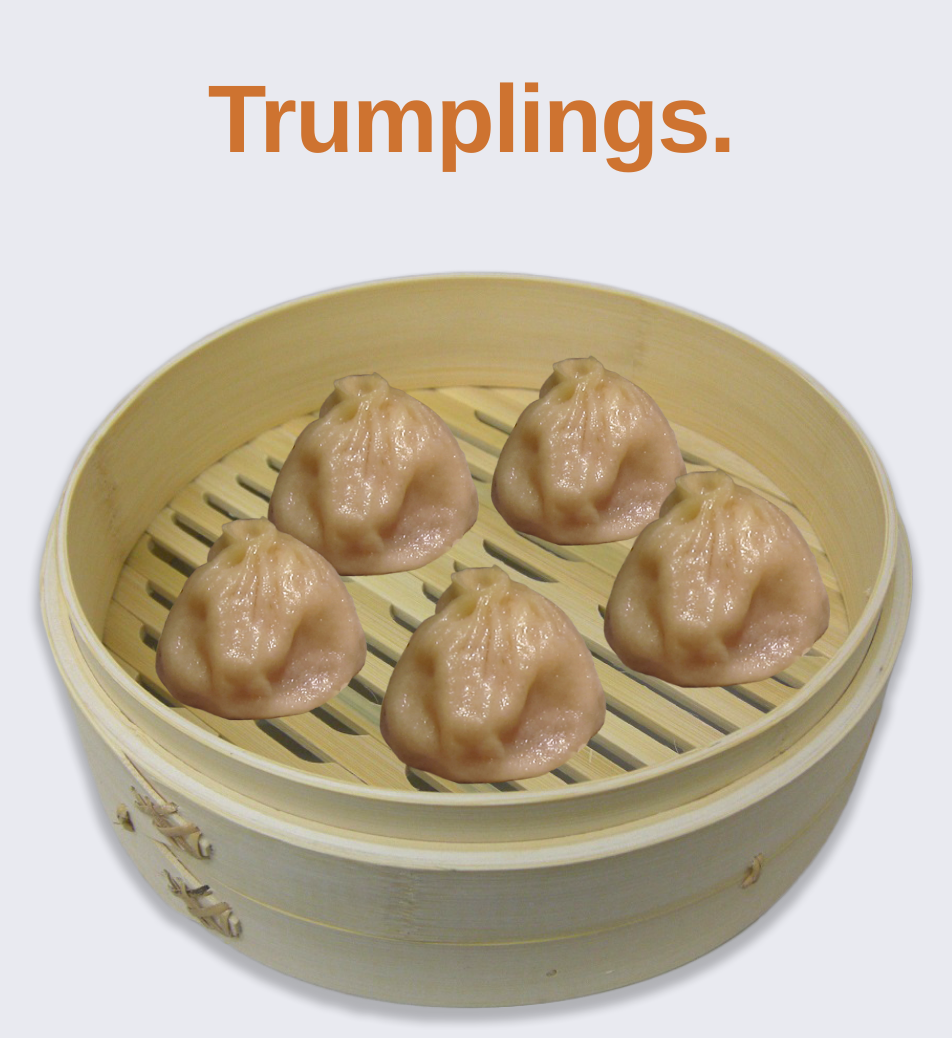
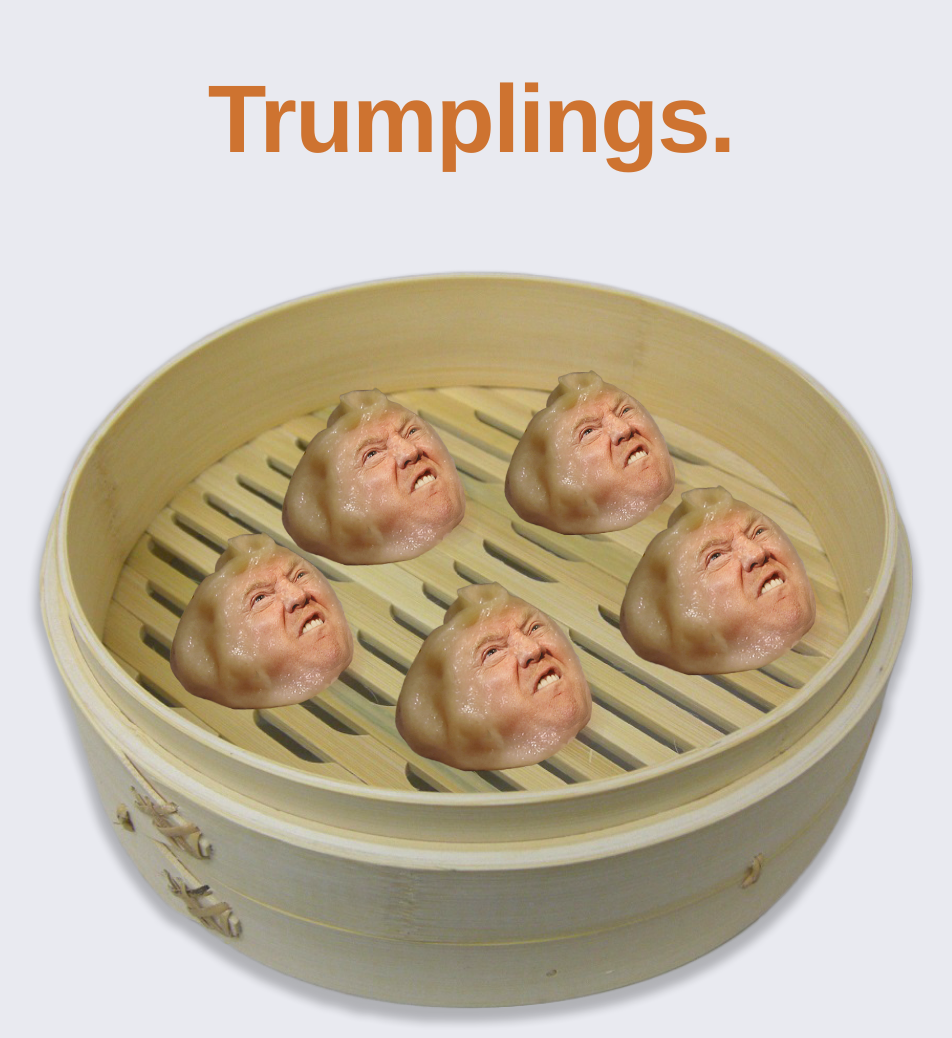
Before and after one commit to theadamparker/trumplings, a Jekyll site: the page built from index.html, in a window 1280 px wide. Shown: the whole page, without its empty margins (169-1121 px from the left). Built offline with Jekyll 4.4.1, drawn with Linux system fonts in a browser that asks for light colours; nearby versions of some CDN libraries.

Commit message:
Replaced the dumps with trumps

```diff
--- a/_layouts/default.html
+++ b/_layouts/default.html
@@ -1,11 +1,11 @@
 {% include head.html %}
   <h1 class="title">Trumplings.</h1>
   <div class="steamwrap">
-    <img id="uno" class="trumpling" src="{{ site.baseurl }}/img/dumpling.png" />
-    <img id="dos" class="trumpling" src="{{ site.baseurl }}/img/dumpling.png" />
-    <img id="tres" class="trumpling" src="{{ site.baseurl }}/img/dumpling.png" />
-    <img id="cuatro" class="trumpling" src="{{ site.baseurl }}/img/dumpling.png" />
-    <img id="cinco" class="trumpling" src="{{ site.baseurl }}/img/dumpling.png" />
+    <img id="uno" class="trumpling" src="{{ site.baseurl }}/img/trumpling.png" />
+    <img id="dos" class="trumpling" src="{{ site.baseurl }}/img/trumpling.png" />
+    <img id="tres" class="trumpling" src="{{ site.baseurl }}/img/trumpling.png" />
+    <img id="cuatro" class="trumpling" src="{{ site.baseurl }}/img/trumpling.png" />
+    <img id="cinco" class="trumpling" src="{{ site.baseurl }}/img/trumpling.png" />
     <img class="steamer" src="{{ site.baseurl }}/img/dumplingsteamer.png" />
   </div>
 {% include js.html %}
```
Also changed, not shown: img/trumpling.png (added), 2 other files.
